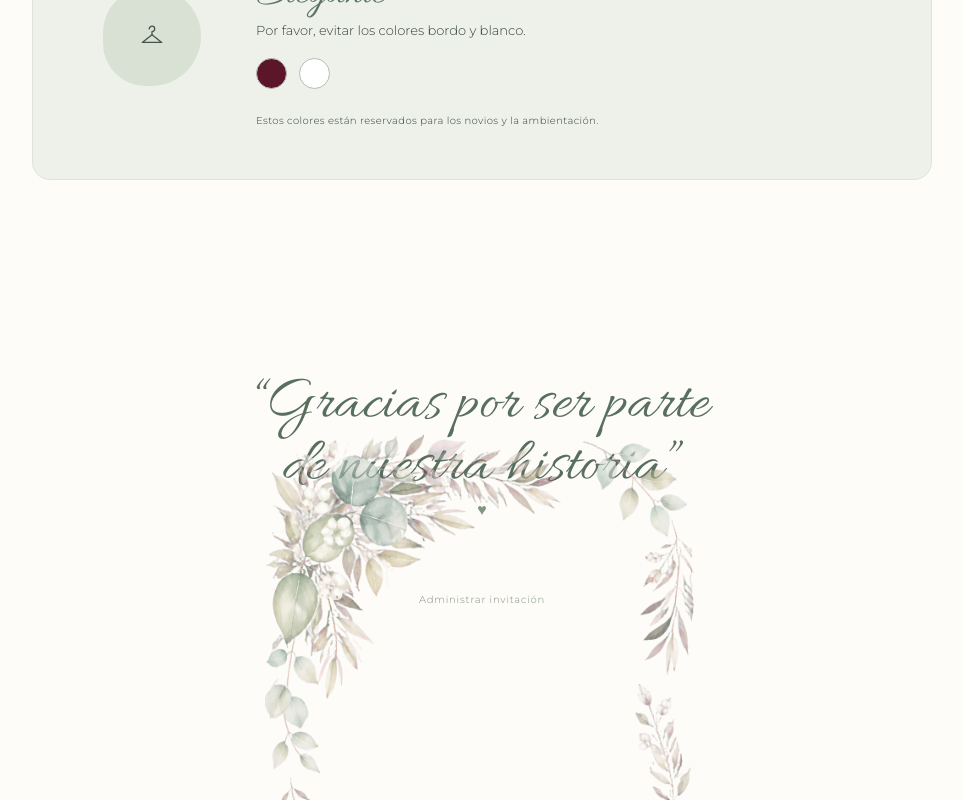
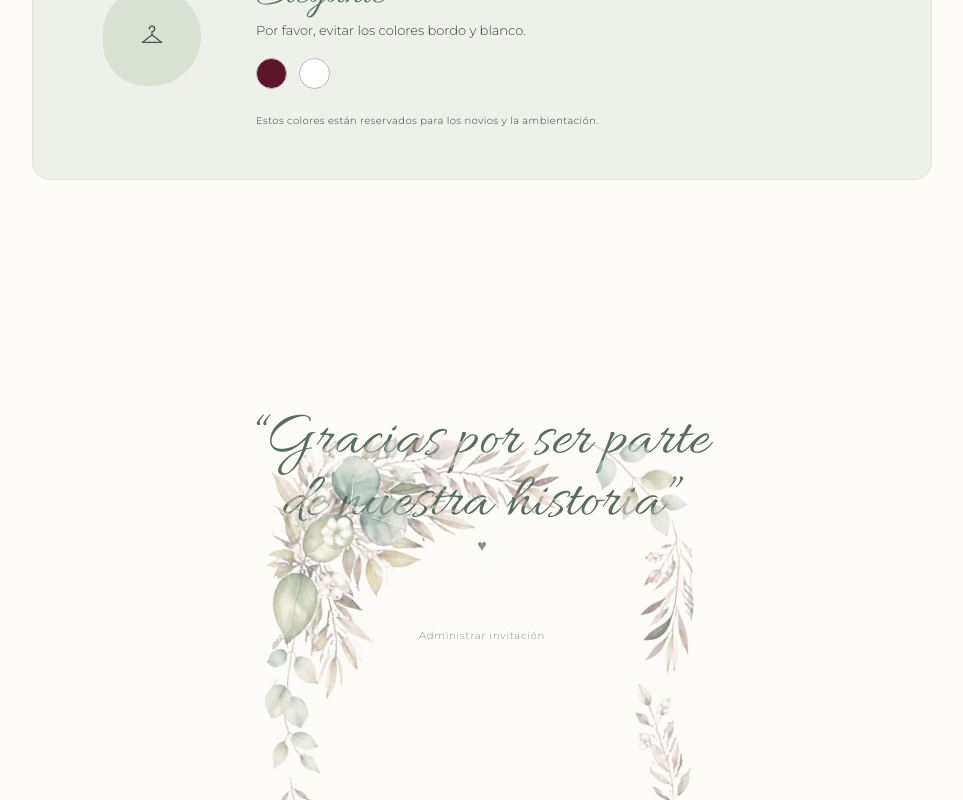
Before and after one commit to artezer-arg/BodaChatgpt, a React (Vite) app: page / in a window 1280 px wide. Shown: the part 3841-4641 px from the top of the page, without its empty margins (158-1121 px from the left). Built offline with nearby package versions, Linux system fonts and the light colour scheme; no server answers; the database is empty.

Commit message:
fix: change closing alignment to flex-start and set padding-top: 230px to precisely position text below top leaves

```diff
--- a/src/index.css
+++ b/src/index.css
@@ -390,9 +390,10 @@ blockquote {
 .closing {
   text-align: center;
   flex-direction: column;
-  justify-content: center;
+  justify-content: flex-start;
   align-items: center;
   min-height: 620px;
+  padding-top: 230px;
   display: flex;
 }
 
```
